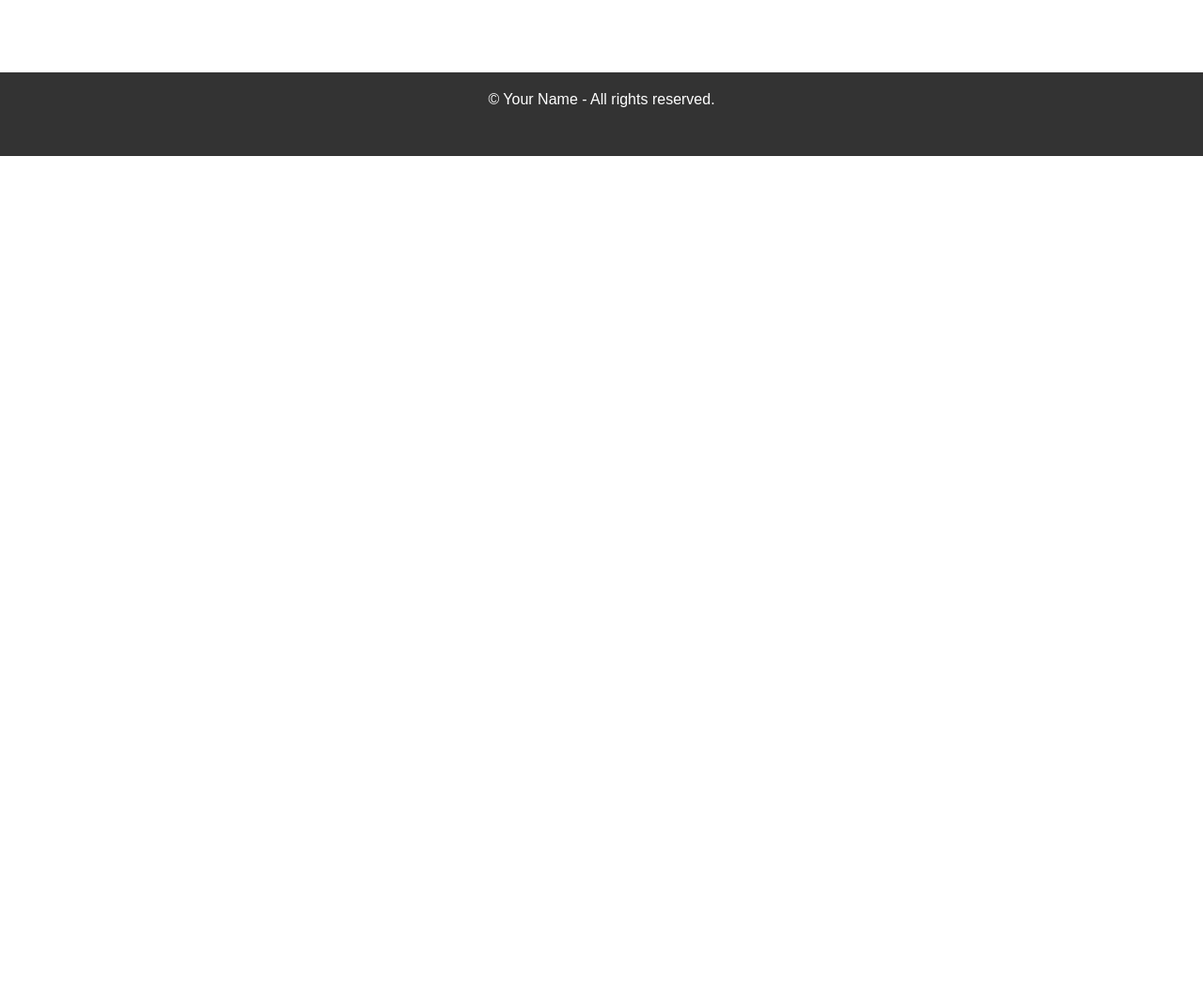
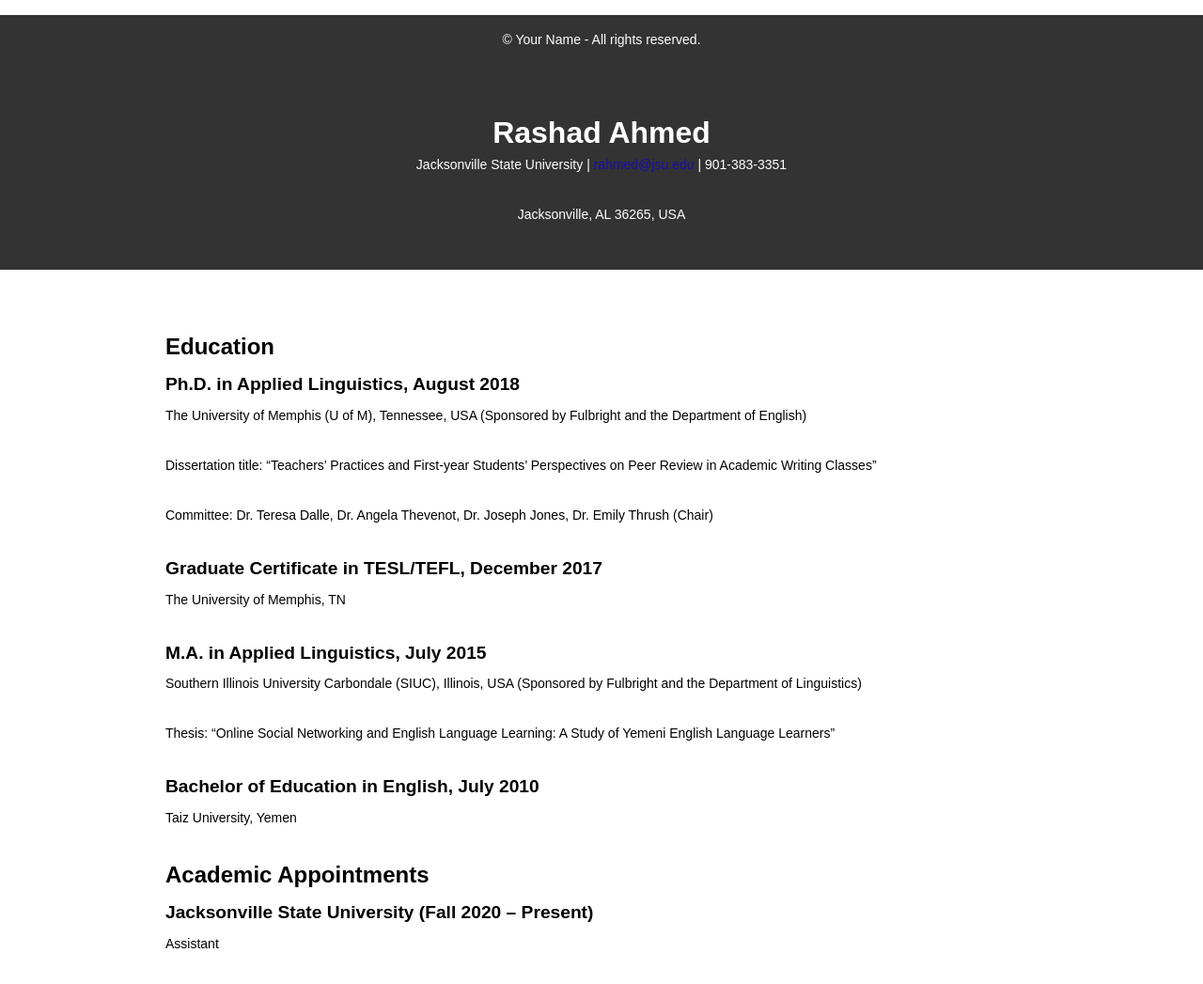
Before and after one commit to rashadaahmed/1, a plain HTML site: page index.html in a window 1280 px wide. Shown: the part 509-1556 px from the top of the page at 94% size. Before the commit the page ends 800 px from the top, so only its background shows below. Drawn offline with Linux system fonts and the light colour scheme.

Commit message:
Update index.html

```diff
--- a/index.html
+++ b/index.html
@@ -46,3 +46,102 @@
 </body>
 
 </html>
+<!DOCTYPE html>
+<html lang="en">
+<head>
+    <meta charset="UTF-8">
+    <meta name="viewport" content="width=device-width, initial-scale=1.0">
+    <title>Rashad Ahmed CV</title>
+    <style>
+        body {
+            font-family: Arial, sans-serif;
+            font-size: 14px;
+            line-height: 1.5;
+            margin: 0;
+            padding: 0;
+        }
+
+        header {
+            background-color: #333;
+            color: white;
+            text-align: center;
+            padding: 1rem 0;
+        }
+
+        h1 {
+            font-size: 2rem;
+            margin-bottom: 0;
+        }
+
+        h2 {
+            font-size: 1.5rem;
+            margin: 0.5rem 0;
+        }
+
+        h3 {
+            font-size: 1.2rem;
+            margin: 0.5rem 0;
+        }
+
+        .container {
+            max-width: 960px;
+            margin: 0 auto;
+            padding: 2rem 1rem;
+        }
+
+        .section-title {
+            font-weight: bold;
+            margin-top: 2rem;
+        }
+
+        .subsection-title {
+            font-weight: bold;
+        }
+
+        ul {
+            list-style-type: none;
+            padding: 0;
+        }
+
+        li {
+            margin: 0.5rem 0;
+        }
+
+        a {
+            color: #1a0dab;
+            text-decoration: none;
+        }
+
+        a:hover {
+            text-decoration: underline;
+        }
+
+        .bold {
+            font-weight: bold;
+        }
+    </style>
+</head>
+<body>
+    <header>
+        <h1>Rashad Ahmed</h1>
+        <p>Jacksonville State University | <a href="mailto:rahmed@jsu.edu">rahmed@jsu.edu</a> | 901-383-3351</p>
+        <p>Jacksonville, AL 36265, USA</p>
+    </header>
+    <div class="container">
+        <h2 class="section-title">Education</h2>
+        <h3>Ph.D. in Applied Linguistics, August 2018</h3>
+        <p>The University of Memphis (U of M), Tennessee, USA (Sponsored by Fulbright and the Department of English)</p>
+        <p>Dissertation title: “Teachers’ Practices and First-year Students’ Perspectives on Peer Review in Academic Writing Classes”</p>
+        <p>Committee: Dr. Teresa Dalle, Dr. Angela Thevenot, Dr. Joseph Jones, Dr. Emily Thrush (Chair)</p>
+        <h3>Graduate Certificate in TESL/TEFL, December 2017</h3>
+        <p>The University of Memphis, TN</p>
+        <h3>M.A. in Applied Linguistics, July 2015</h3>
+        <p>Southern Illinois University Carbondale (SIUC), Illinois, USA (Sponsored by Fulbright and the Department of Linguistics)</p>
+        <p>Thesis: “Online Social Networking and English Language Learning: A Study of Yemeni English Language Learners”</p>
+        <h3>Bachelor of Education in English, July 2010</h3>
+        <p>Taiz University, Yemen</p>
+
+        <h2 class="section-title">Academic Appointments</h2>
+        <h3>Jacksonville State University (Fall 2020 – Present)</h3>
+        <ul>
+            <li>Assistant
```
